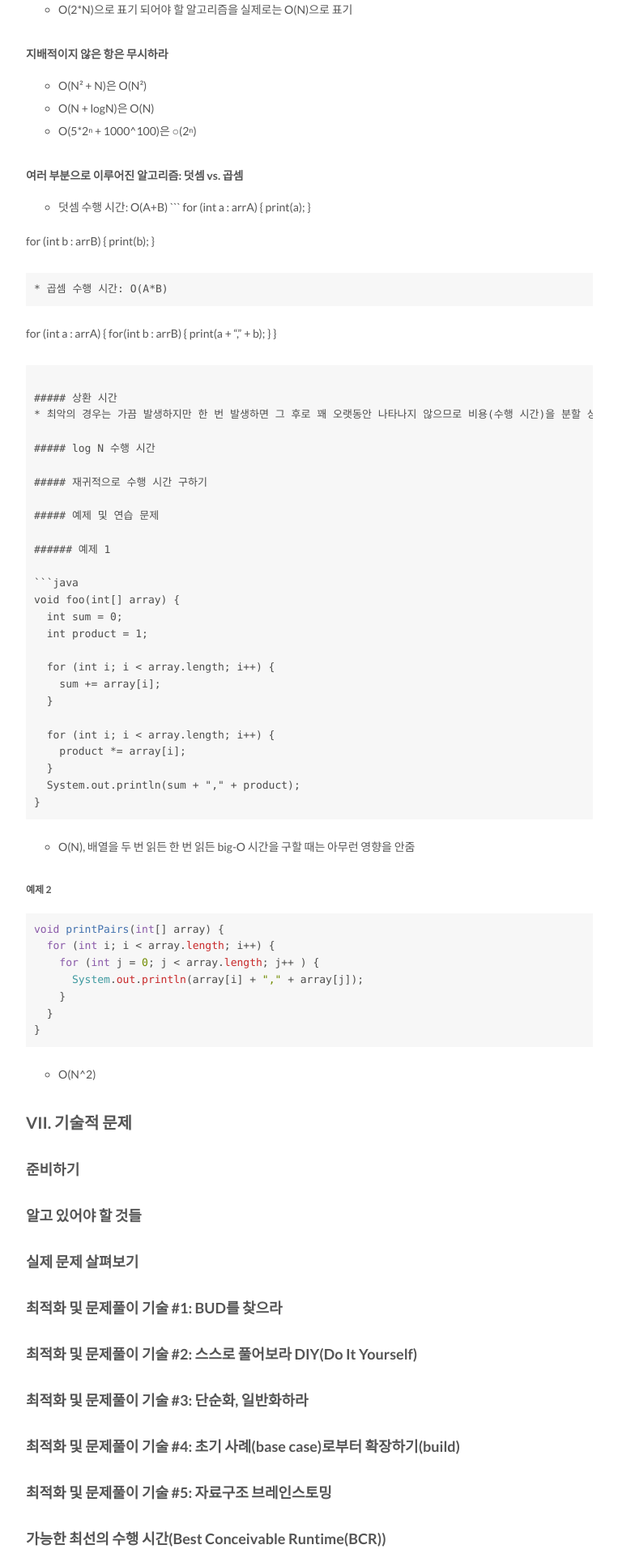
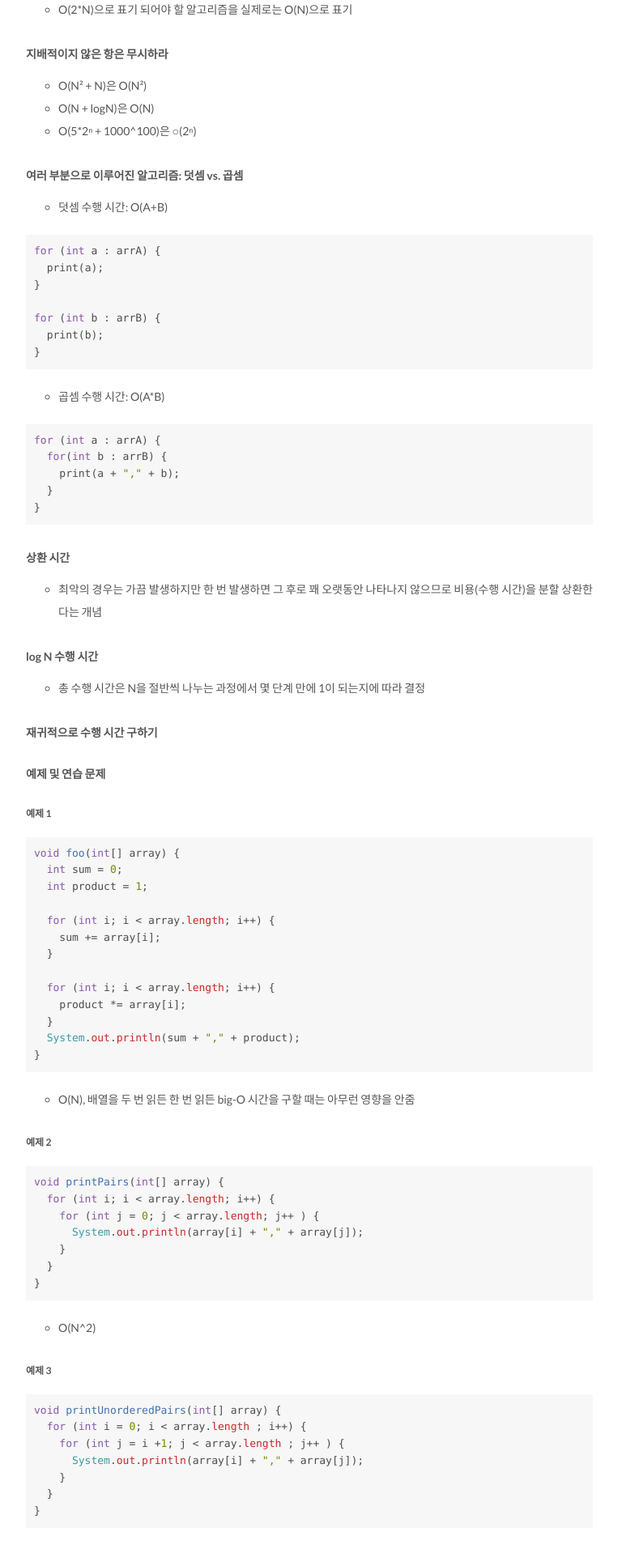
Before and after one commit to csj4032/csj4032.github.io, a Jekyll site: the page built from _posts/2018-05-09-코딩인터뷰완전분석.md, in a window 1280 px wide. Shown: the part 3746-5659 px from the top of the page at 81% size, without its empty margins (258-1021 px from the left). Built offline with Jekyll 4.4.1, drawn with Linux system fonts in a browser that asks for light colours; comment, search, counter and statistics services are not loaded.

Commit message:
코딩인터뷰완전분석 포스팅 수정

````diff
--- a/_posts/2018-05-09-코딩인터뷰완전분석.md
+++ b/_posts/2018-05-09-코딩인터뷰완전분석.md
@@ -132,7 +132,8 @@ comments: true
 
 ##### 여러 부분으로 이루어진 알고리즘: 덧셈 vs. 곱셈
 * 덧셈 수행 시간: O(A+B)
-```
+
+```java
 for (int a : arrA) {
   print(a);
 }
@@ -141,8 +142,10 @@ for (int b : arrB) {
   print(b);
 }
 ```
+
 * 곱셈 수행 시간: O(A*B)
-```
+
+```java
 for (int a : arrA) {
   for(int b : arrB) {
     print(a + "," + b);
@@ -154,6 +157,7 @@ for (int a : arrA) {
 * 최악의 경우는 가끔 발생하지만 한 번 발생하면 그 후로 꽤 오랫동안 나타나지 않으므로 비용(수행 시간)을 분할 상환한다는 개념
 
 ##### log N 수행 시간
+* 총 수행 시간은 N을 절반씩 나누는 과정에서 몇 단계 만에 1이 되는지에 따라 결정
 
 ##### 재귀적으로 수행 시간 구하기
 
@@ -184,6 +188,19 @@ void foo(int[] array) {
 void printPairs(int[] array) {
   for (int i; i < array.length; i++) {
     for (int j = 0; j < array.length; j++ ) {
+      System.out.println(array[i] + "," + array[j]);
+    }
+  }
+}
+```
+* O(N^2)
+
+###### 예제 3
+
+```java
+void printUnorderedPairs(int[] array) {
+  for (int i = 0; i < array.length ; i++) {
+    for (int j = i +1; j < array.length ; j++ ) {
       System.out.println(array[i] + "," + array[j]);
     }
   }
````
